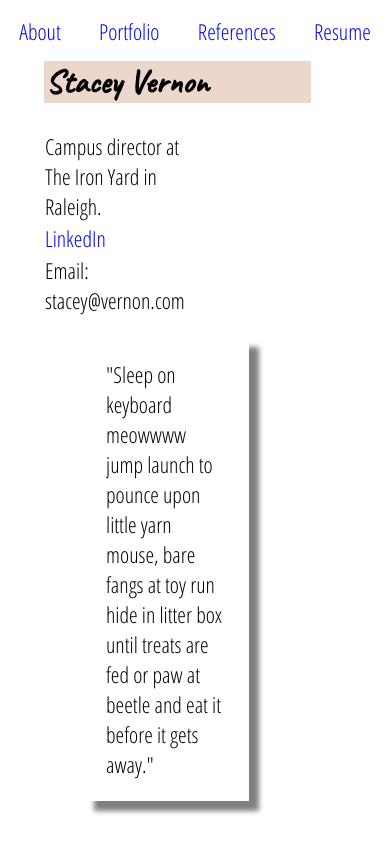
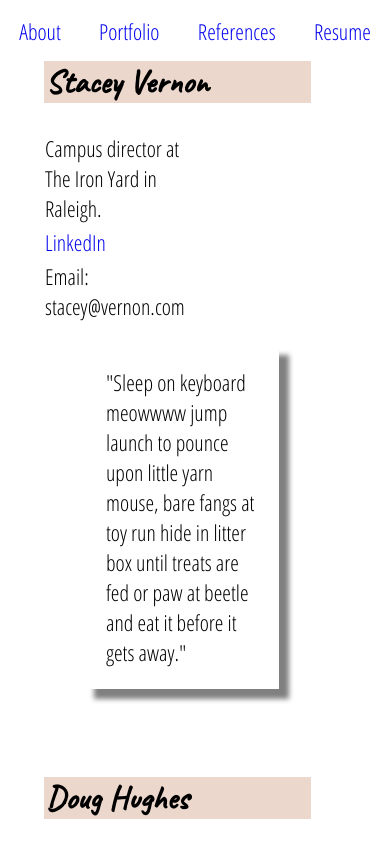
Before and after one commit to victoriarainc/portfolioapp, a React (Create React App) app: page /references in a window 390 px wide. Shown: the top 844 px of the page. Built offline with nearby package versions, Linux system fonts and the light colour scheme.

Commit message:
cleaned up flexibility for references

```diff
--- a/src/styles/index.css
+++ b/src/styles/index.css
@@ -38,7 +38,7 @@ p, a {
 }
 
 blockquote {
-  width: 80%;
+  width: 70%;
   box-shadow: 10px 10px 5px grey;
   padding: 1em;
 }
@@ -156,8 +156,9 @@ footer a {
  }
 
  .ref {
+   display: flex;
+   flex-direction: column;
    width: 50%;
-   height: 400px;
  }
 
  /*------- resume ---------*/
@@ -189,13 +190,17 @@ footer a {
 
 /*=========== MEDIA QUERIES ===============*/
 @media only screen and (max-width:750px) {
+  blockquote {
+    width: 100%;
+  }
+
   .allRef {
     flex-flow: column nowrap;
     justify-content: space-between;
   }
 
   .ref {
-    margin-bottom:20em;
+    margin-bottom:3em;
   }
 
   .skills {
```
